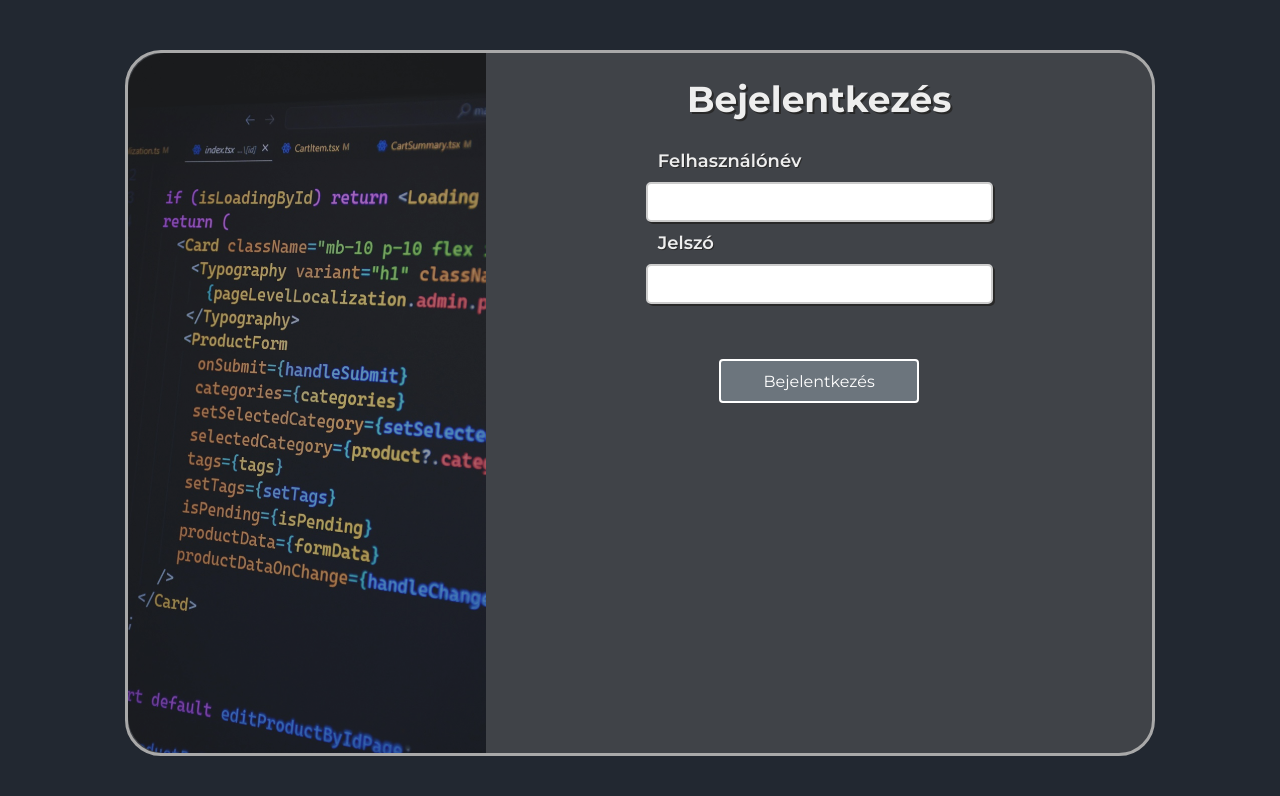
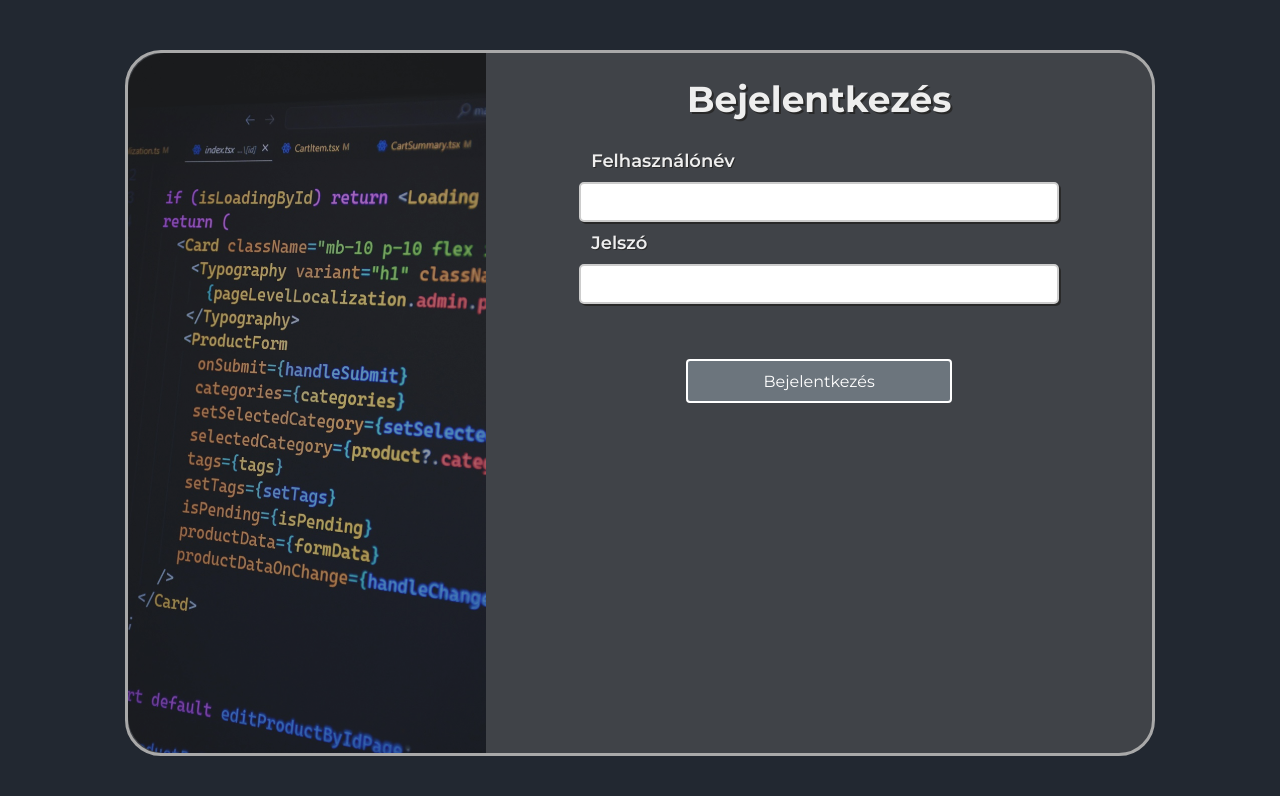
Before and after one commit to domenybence/vizsgaremek, a PHP site: page /login.php in a window 1280 px wide. Shown: the top 796 px of the page. Run offline with PHP 8.4, Linux system fonts and the light colour scheme.

Commit message:
reszponzivitas folyt

```diff
--- a/src/web/css/login.css
+++ b/src/web/css/login.css
@@ -41,6 +41,7 @@ video {
 
 .column1 {
     background-image: url(../login_photo.jpeg);
+    background-size: cover;
     opacity: 0.65;
     border-radius: 36px 0px 0px 36px;
     width: 55%;
@@ -379,10 +380,13 @@ hr {
         width: 65%;
     }
     .inline-input {
-        width: 50%;
+        width: 70%;
     }
     .inline-text {
-        padding-left: 25%;
+        padding-left: 15%;
+    }
+    .inline-button {
+        width: 40%;
     }
 }
 
```
Also changed, not shown: src/web/login.html (deleted, +0 -21 lines).
